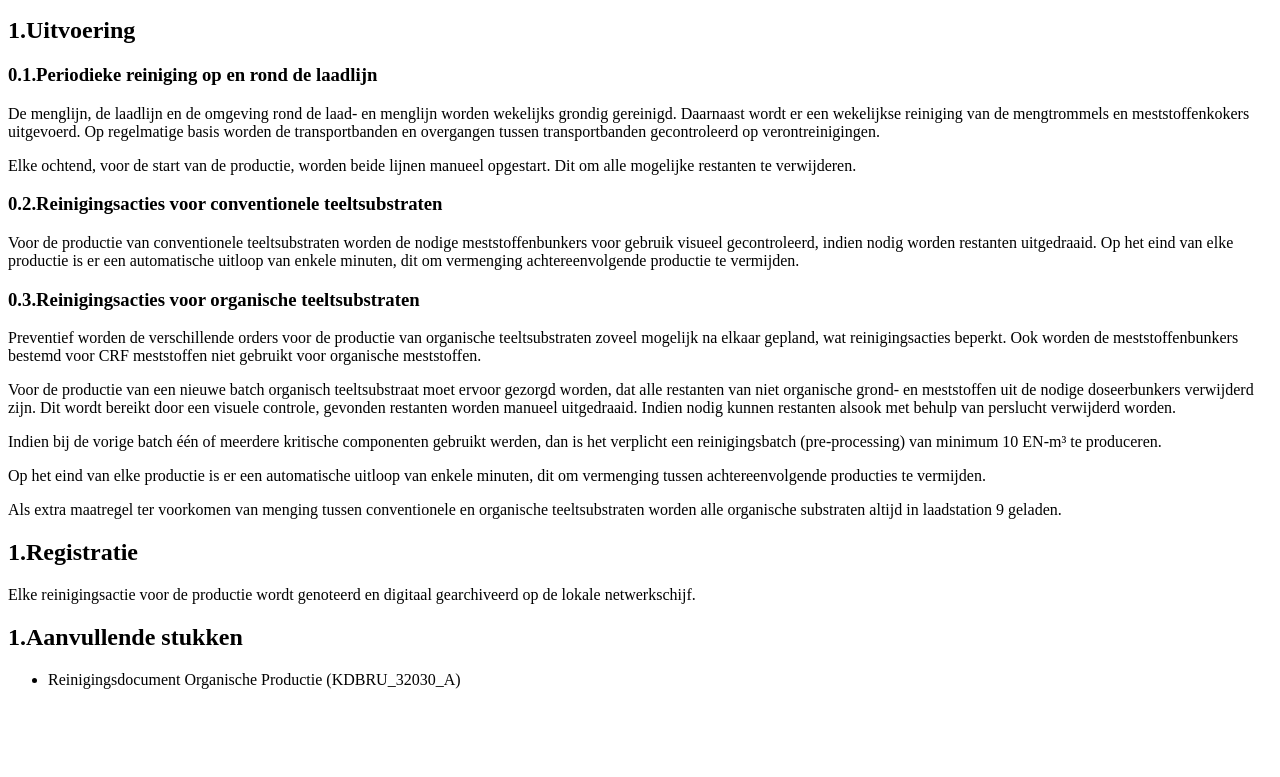
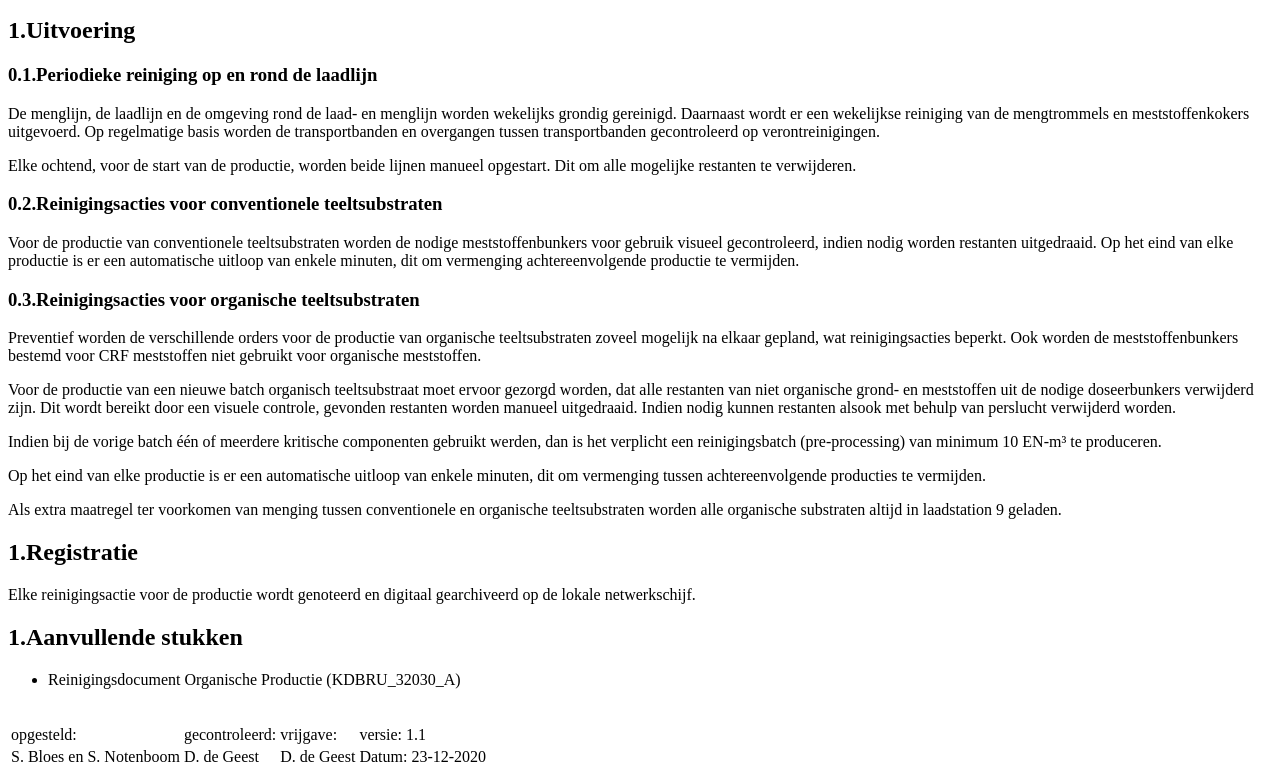
Before and after one commit to StevenBloes/KD_BRU_QualityManual_HTML, a plain HTML site: page KDBRU_32030.html in a window 1280 px wide. Shown: the part 336-1113 px from the top of the page. Before the commit the page ends 1041 px from the top, so only its background shows below. Drawn offline with Linux system fonts and the light colour scheme.

Commit message:
Update KDBRU_32030.html

```diff
--- a/KDBRU_32030.html
+++ b/KDBRU_32030.html
@@ -74,5 +74,20 @@
     <ul>
       <li>Reinigingsdocument Organische Productie (KDBRU_32030_A)</li>
     </ul>
+    <br>
+    <table>
+      <tr>
+        <td>opgesteld:</td>
+        <td>gecontroleerd:</td>
+        <td>vrijgave:</td>
+        <td>versie: 1.1</td>
+      </tr>
+      <tr>
+        <td>S. Bloes en S. Notenboom</td>
+        <td>D. de Geest</td>
+        <td>D. de Geest</td>
+        <td>Datum: 23-12-2020</td>
+      </tr>
+    </table>
   </body>
 </html>
```
